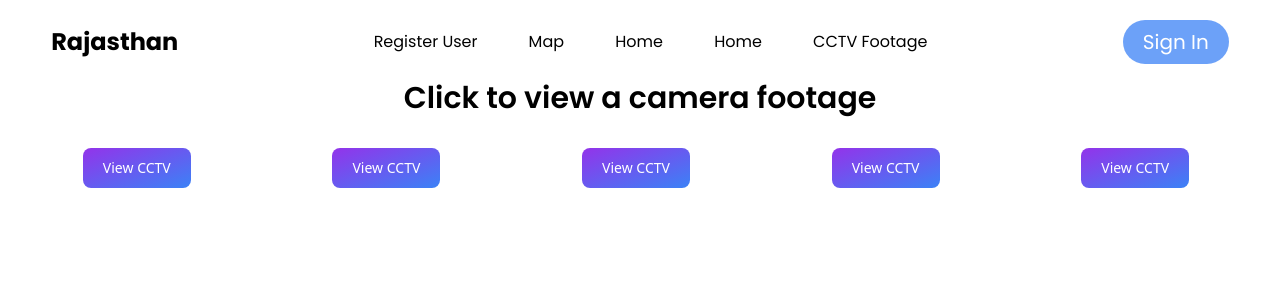
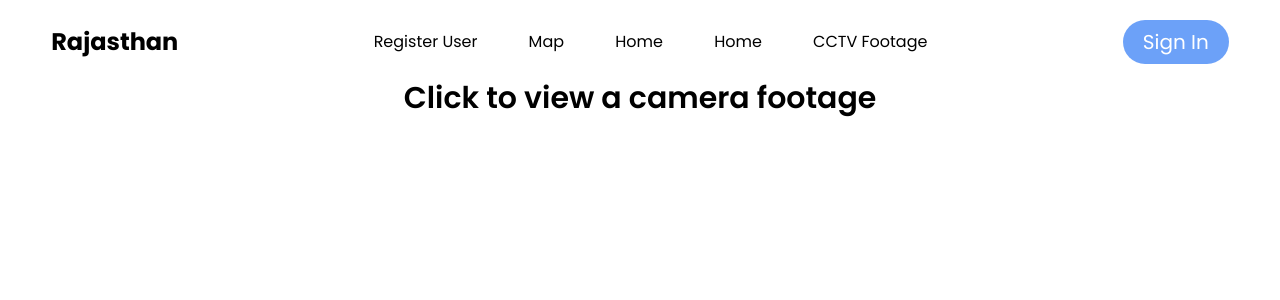
Before and after one commit to krishnenduroy52/RJPOLICE_HACK_326_AlphaCoders_6, a React (Vite) app in the folder Frontend/: page /view/cctv in a window 1280 px wide. Shown: the top 300 px of the page. Built offline with nearby package versions, Linux system fonts and the light colour scheme; no server answers.

Commit message:
removed view cctv button

```diff
--- a/Frontend/src/App.css
+++ b/Frontend/src/App.css
@@ -41,8 +41,8 @@
 }
 
 .map_form_button {
-    background-color: #fff;
-    color: #0364c6;
+  background-color: #fff;
+  color: #0364c6;
 }
 
 .lng_lat {
--- a/Frontend/src/components/Camera/Camera.jsx
+++ b/Frontend/src/components/Camera/Camera.jsx
@@ -125,7 +125,7 @@ const Camera = () => {
       <h1 className="text-3xl flex justify-center font-[Poppins] font-semibold">
         Click to view a camera footage
       </h1>
-      {user ? (
+      {/* {user ? (
         <div className="all-cams">
           <button
             className="text-white bg-gradient-to-br from-purple-600 to-blue-500 hover:bg-gradient-to-bl focus:ring-4 focus:outline-none focus:ring-blue-300 dark:focus:ring-blue-800 font-medium rounded-lg text-sm px-5 py-2.5 text-center me-2 mb-2"
@@ -168,7 +168,7 @@ const Camera = () => {
             View CCTV
           </button>
         </div>
-      ) : null}
+      ) : null} */}
 
       {/* <video id="localVideo" style={{ height: '80%', width: '80%' }} autoPlay muted ref={(video) => { if (video) video.srcObject = localStream; }}></video> */}
       {user ? (
```
